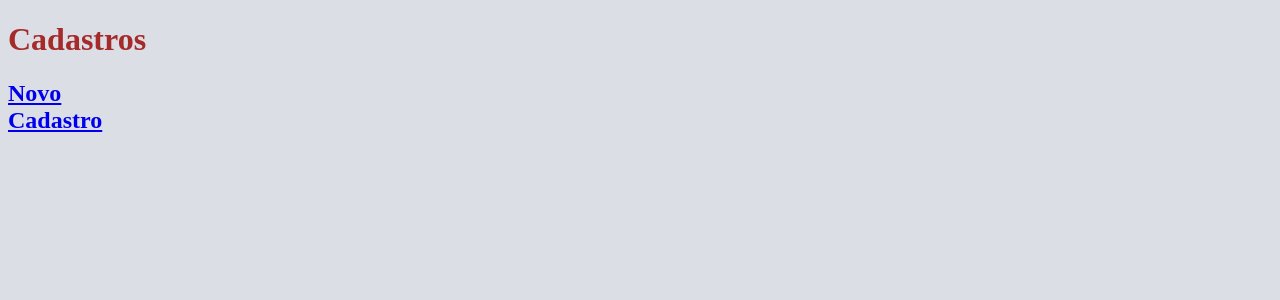
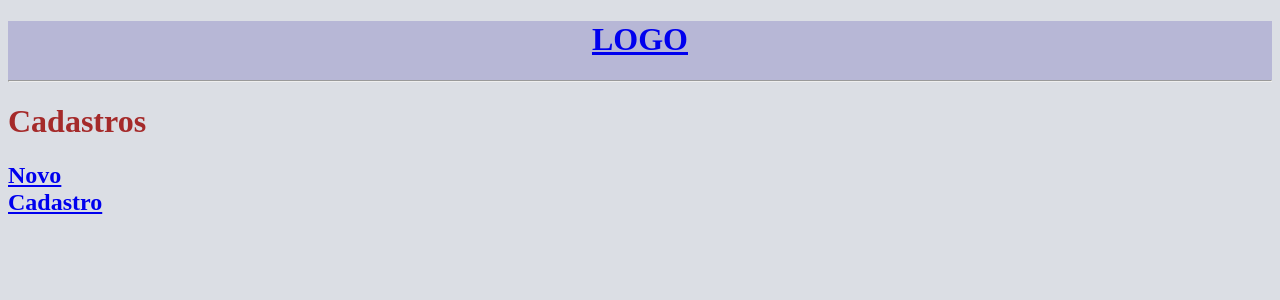
Before and after one commit to nogsposito/RegistraElas, a Django app: page / in a window 1280 px wide. Shown: the top 300 px of the page. Run offline with Django 5.2, Linux system fonts and the light colour scheme; data that the repository does not hold is empty.

Commit message:
criado html de navbar e incluso de forma mais simples por tag no começo dos htmls

```diff
--- a/aplicacao/templates/adicionar_cadastro.html
+++ b/aplicacao/templates/adicionar_cadastro.html
@@ -8,6 +8,9 @@
     <link rel="stylesheet" href="{% static 'aplicacao/css/adicionar_cadastro.css' %}">
 </head>
 <body>
+
+    {% include 'navbar.html' %}
+
     <h1>Novo cadastro</h1>
 
     <div class="form-container">
--- a/aplicacao/templates/home.html
+++ b/aplicacao/templates/home.html
@@ -8,6 +8,9 @@
     <link rel="stylesheet" href="{% static 'aplicacao/css/home.css' %}">
 </head>
 <body>
+
+    {% include 'navbar.html' %}
+
     <h1 id="tituloCadastros">Cadastros</h1>
 
     <div class = "lista-de-cadastros">
--- /dev/null
+++ b/aplicacao/templates/navbar.html
@@ -0,0 +1,18 @@
+<!DOCTYPE html>
+<html lang="en">
+<head>
+    <meta charset="UTF-8">
+    <meta name="viewport" content="width=device-width, initial-scale=1.0">
+    <title>Navbar</title>
+    {% load static %}
+    <link rel="stylesheet" href="{% static 'aplicacao/css/navbar.css' %}">
+</head>
+<body>
+    <div id="headerNavbar">
+        <a href="/">
+            <h1>LOGO</h1>
+        </a>
+        <hr>
+    </div>
+</body>
+</html>
--- a/aplicacao/templates/visualizar_cadastro.html
+++ b/aplicacao/templates/visualizar_cadastro.html
@@ -8,6 +8,9 @@
     <title>Visualizando um Cadastro</title>
 </head>
 <body>
+
+    {% include 'navbar.html' %}
+
     <div id="card_container">
 
         <div id="nome">
--- /dev/null
+++ b/templates/static/aplicacao/css/navbar.css
@@ -0,0 +1,4 @@
+#headerNavbar{
+    background-color: rgb(183, 183, 214);
+    text-align: center;
+}
```
